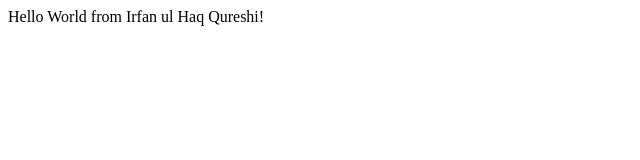
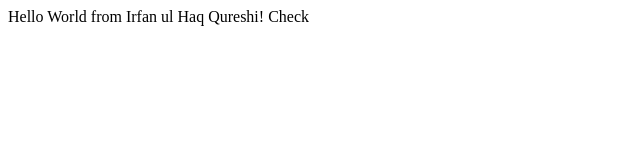
Before and after one commit to irfanulhaqqureshi/BootCampIrfan2020, a plain HTML site: page index.html in a window 1280 px wide. Shown: the full height of the page, 0-640 px from the left. Drawn offline with Linux system fonts and the light colour scheme.

Commit message:
Update index.html

```diff
--- a/index.html
+++ b/index.html
@@ -6,6 +6,6 @@
     <title>First Example</title>
 </head>
 <body>
-    <div>Hello World from Irfan ul Haq Qureshi!</div>
+    <div>Hello World from Irfan ul Haq Qureshi! Check</div>
 </body>
 </html>
```
